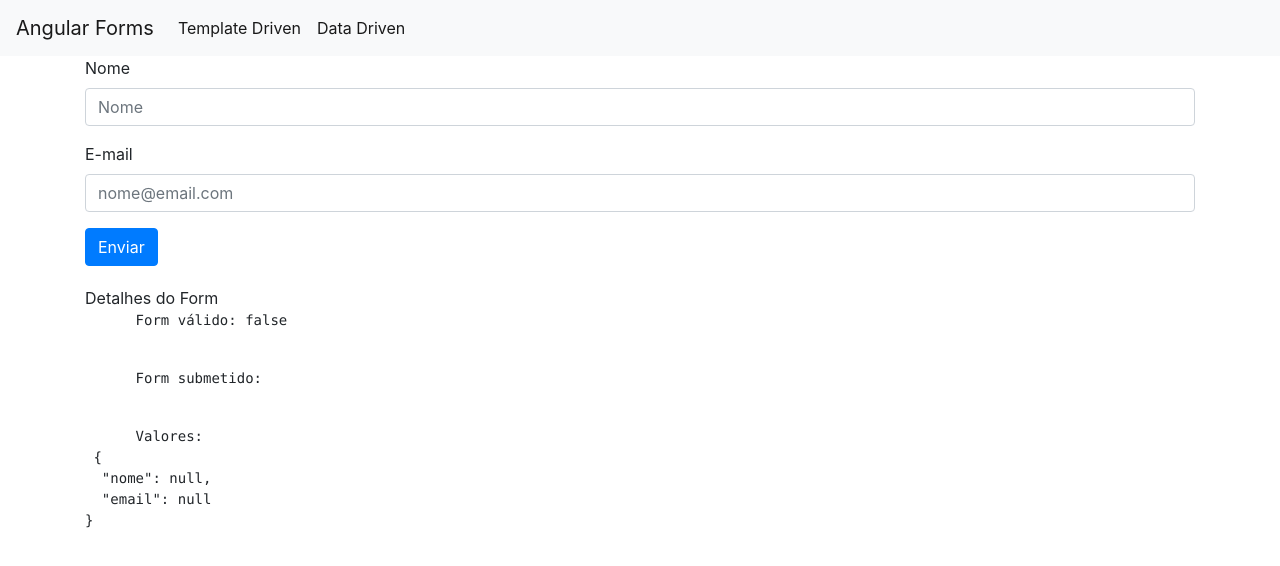
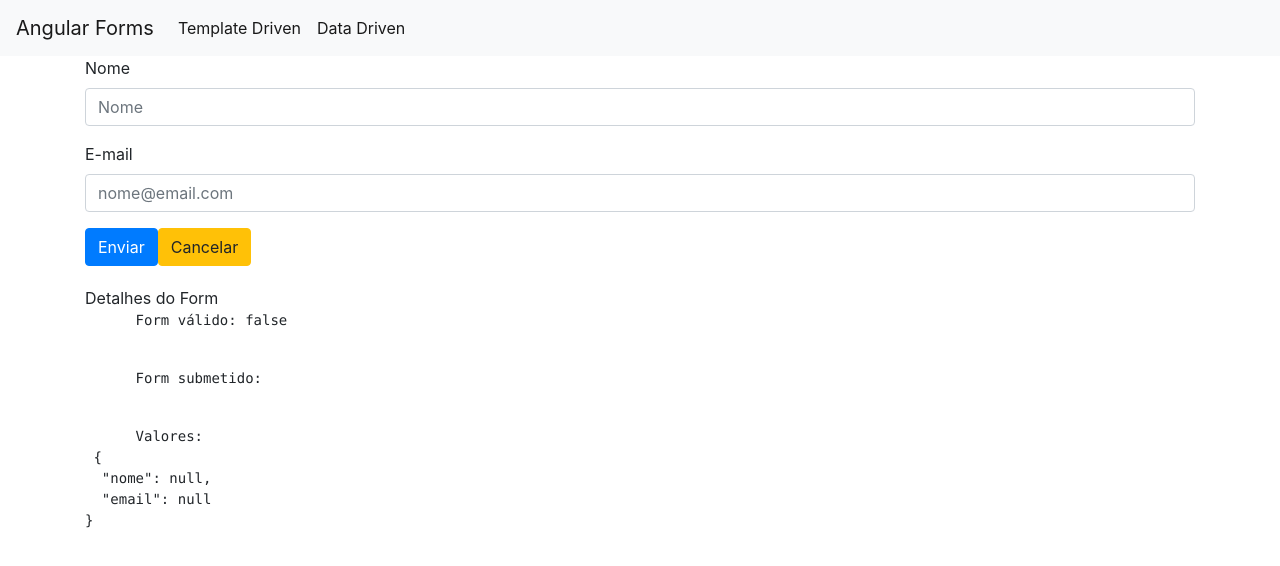
Before and after one commit to michael-zero/Angular, an Angular app: page /dataForm in a window 1280 px wide. Shown: the top 566 px of the page. Built offline with nearby package versions, Linux system fonts and the light colour scheme.

Commit message:
feat: btn de cancelar

```diff
--- a/src/app/data-form/data-form.component.html
+++ b/src/app/data-form/data-form.component.html
@@ -31,6 +31,7 @@
   </div>
 
   <button class="btn btn-primary" type="submit">Enviar</button>
+  <button class="btn btn-warning" (click)="resetar()">Cancelar</button>
 
   <app-form-debug [form]="formulario"></app-form-debug>
 </form>
--- a/src/app/data-form/data-form.component.ts
+++ b/src/app/data-form/data-form.component.ts
@@ -35,4 +35,8 @@
     })
   }
 
+  resetar(){
+    this.formulario.reset()
+  }
+
 }
```
